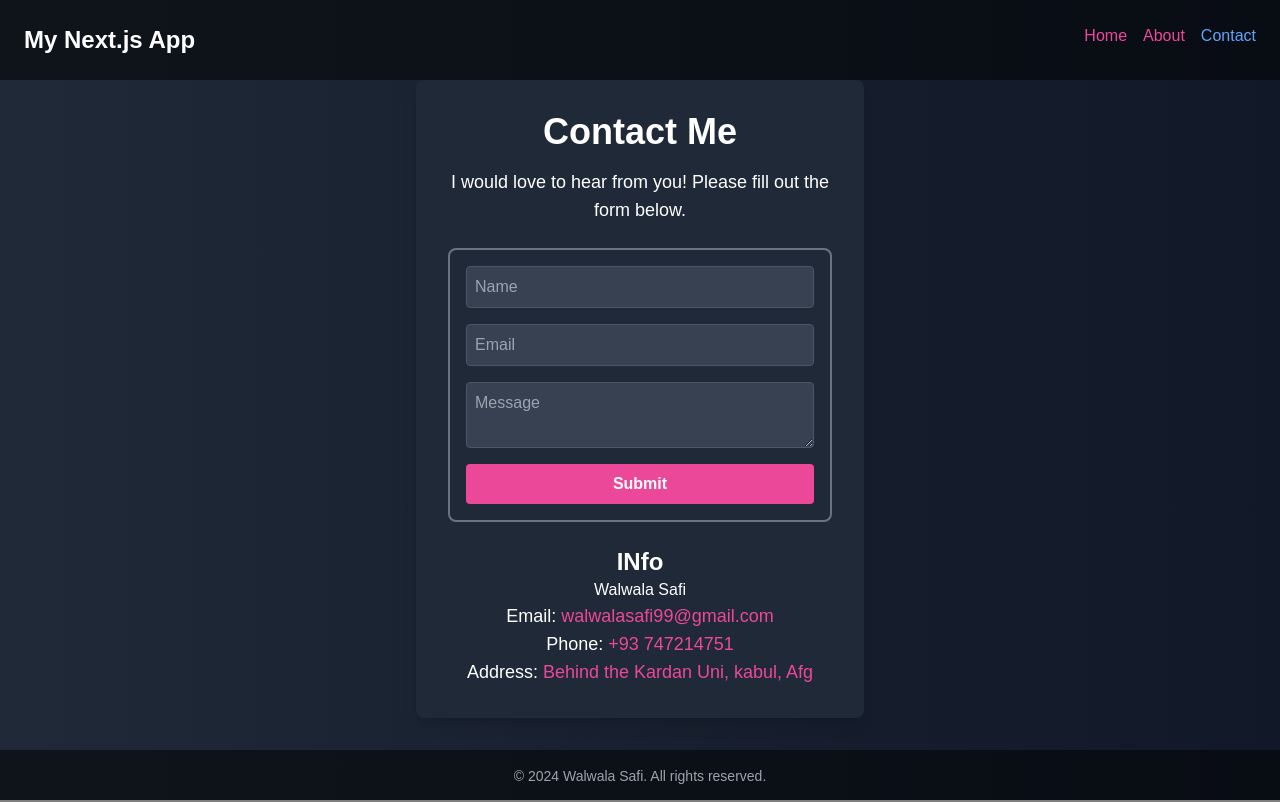
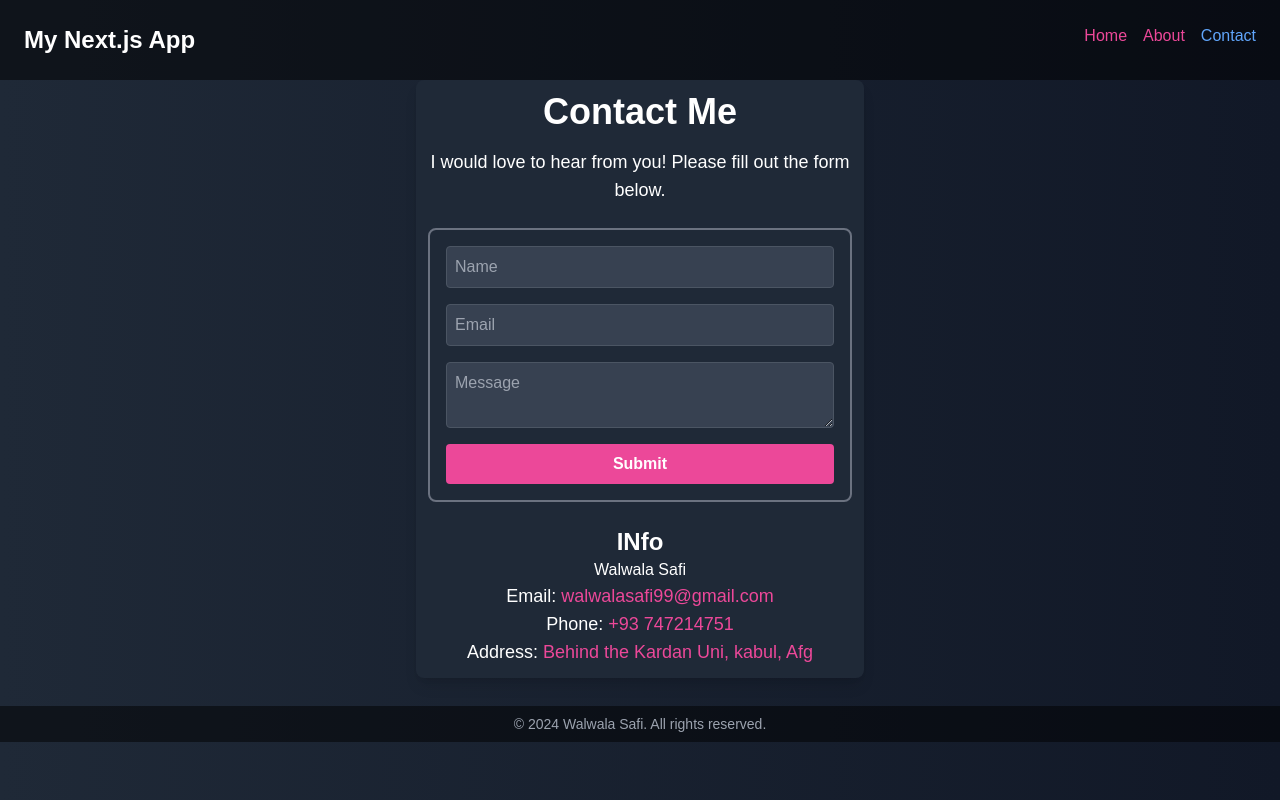
Before and after one commit to WALWALASAFI/simple-Next.js-project, a Next.js app: page /contact in a window 1280 px wide. Built offline with nearby package versions, Linux system fonts and the light colour scheme.

Commit message:
work on styling of contact page

```diff
--- a/app/contact/page.tsx
+++ b/app/contact/page.tsx
@@ -11,7 +11,7 @@ export default function Contact() {
       </nav>
 
       <div className="flex flex-col items-center justify-center flex-1">
-        <div className="bg-gray-800 p-8 rounded-lg shadow-lg max-w-md text-center mb-8"> {/* Added mb-8 for margin */}
+        <div className="bg-gray-800 p-3 rounded-lg shadow-lg max-w-md text-center mb-4"> {/* Added mb-8 for margin */}
           <h2 className="text-4xl font-bold mb-4">Contact Me</h2>
           <p className="text-lg mb-4">
             I would love to hear from you! Please fill out the form below.
@@ -55,7 +55,7 @@ export default function Contact() {
         </div>
       </div>
 
-      <footer className="bg-black bg-opacity-50 p-4 text-center">
+      <footer className="bg-black bg-opacity-50 p-2 mt-3 mb-32 text-center">
         <p className="text-sm text-gray-400">© 2024 Walwala Safi. All rights reserved.</p>
       </footer>
     </div>
--- a/package.json
+++ b/package.json
@@ -11,7 +11,7 @@
   "dependencies": {
     "react": "^18",
     "react-dom": "^18",
-    "next": "14.2.12"
+    "next": "^14.2.12"
   },
   "devDependencies": {
     "typescript": "^5",
@@ -21,6 +21,6 @@
     "postcss": "^8",
     "tailwindcss": "^3.4.1",
     "eslint": "^8",
-    "eslint-config-next": "14.2.12"
+    "eslint-config-next": "^14.2.12"
   }
 }
```
